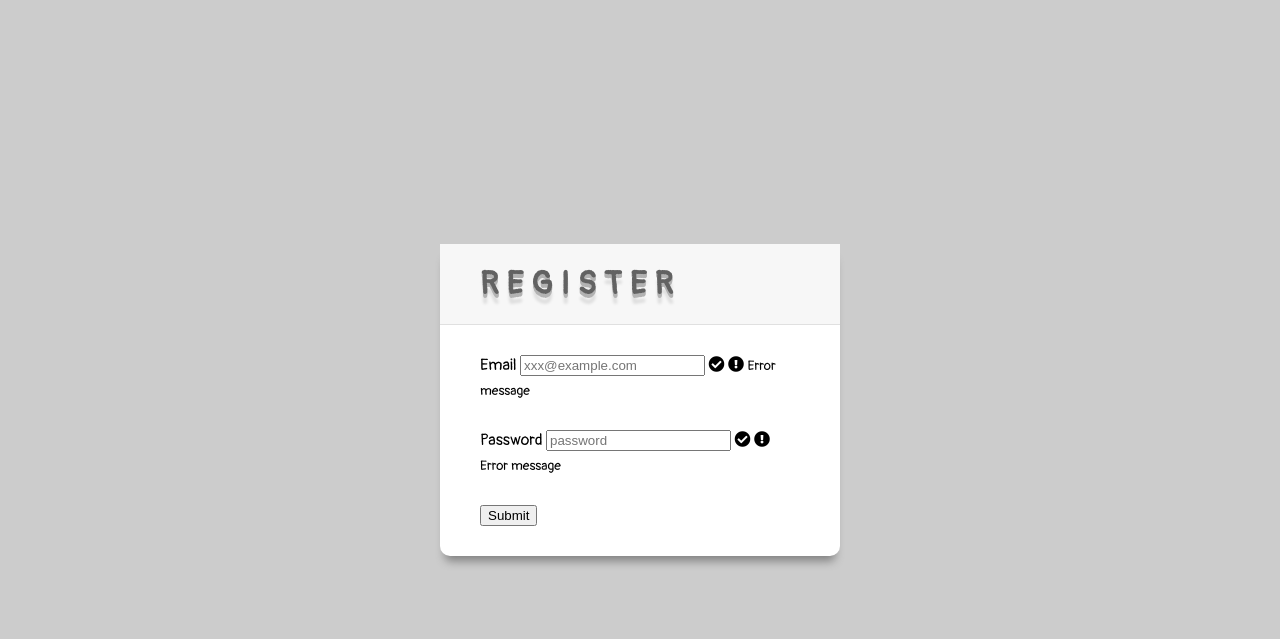
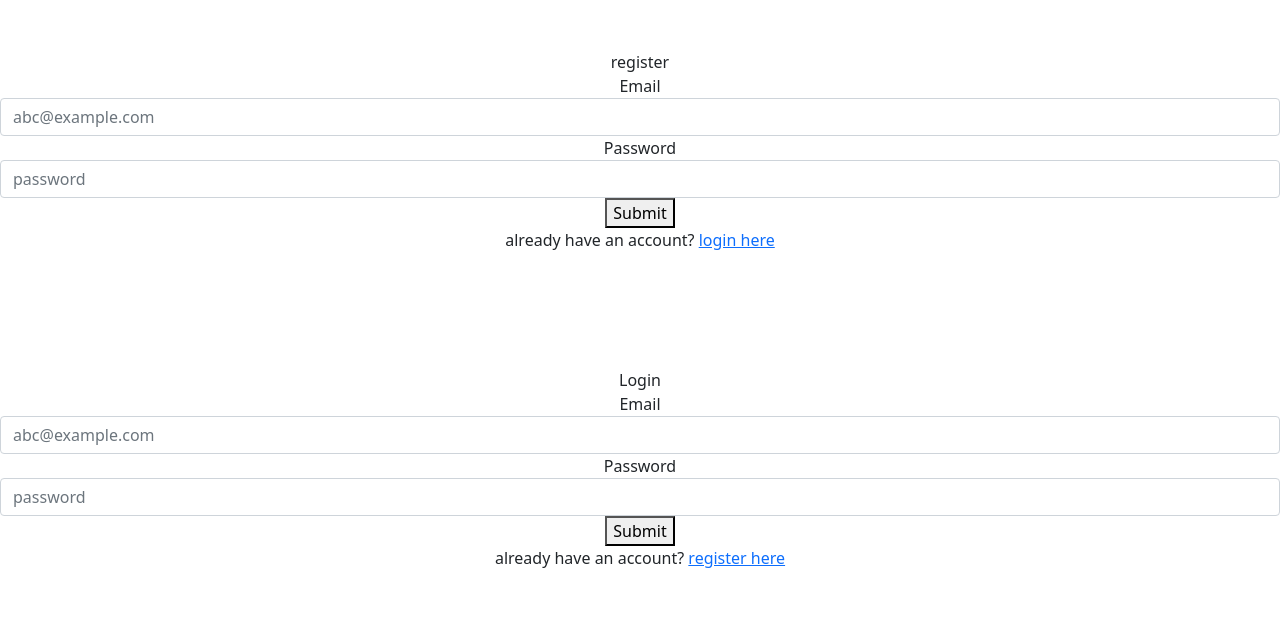
Before and after one commit to okihusni/FancyTodo-Client, a plain HTML site: page index.html in a window 1280 px wide. Drawn offline with nearby package versions, Linux system fonts and the light colour scheme.

Commit message:
revision for html structur and working on jquery

```diff
--- a/index.html
+++ b/index.html
@@ -4,35 +4,54 @@
   <meta charset="UTF-8">
   <meta http-equiv="X-UA-Compatible" content="IE=edge">
   <meta name="viewport" content="width=device-width, initial-scale=1.0">
-  <link rel="stylesheet" type="text/css" href="style.css"/>
-  <title>Document</title>
+  <link href="https://cdn.jsdelivr.net/npm/bootstrap@5.0.0-beta3/dist/css/bootstrap.min.css" rel="stylesheet" integrity="sha384-eOJMYsd53ii+scO/bJGFsiCZc+5NDVN2yr8+0RDqr0Ql0h+rP48ckxlpbzKgwra6" crossorigin="anonymous">
+  <title>Cooking Todo</title>
 </head>
 <body>
-  <div class="container">
-    <div class="header">
-      <h1>Register</h1>
+  <!-- Register Form -->
+  <div class="text-center" style="padding:50px 0">
+    <div class="logo">register</div>
+    <div class="registerForm">
+      <form id="register-form" class="text-center">
+        <div class="form-group">
+          <label for="emailRegister" class="sr-only">Email</label>
+          <input type="emailRegister" class="form-control" id="emailRegister" name="emailRegister" placeholder="abc@example.com">
+        </div>
+
+        <div class="form-group">
+          <label for="passwordRegister" class="sr-only">Password</label>
+          <input type="passwordRegister" class="form-control" id="passwordRegister" name="passwordRegister" placeholder="password">
+        </div>
+        <button type="submit" class="login-button">Submit</button>
+        <p>already have an account? <a href="#">login here</a></p>
+      </form>
     </div>
-    <form class="form" id="form">
-      <div class="form-control">
-        <label>Email</label>
-        <input type="email" placeholder="xxx@example.com" id="email">
-        <i class="fas fa-check-circle"></i>
-        <i class="fas fa-exclamation-circle"></i>
-        <small>Error message</small>
-      </div>
+  </div>
+  <!-- Register Form -->
 
-      <div class="form-control">
-        <label>Password</label>
-        <input type="password" placeholder="password" id="password">
-        <i class="fas fa-check-circle"></i>
-        <i class="fas fa-exclamation-circle"></i>
-        <small>Error message</small>
-      </div>
-      <button>Submit</button>
-    </form>
+  <!-- Login Form -->
+  <div class="text-center" style="padding:50px 0">
+    <div class="logo">Login</div>
+    <div class="loginForm">
+      <form id="login-form" class="text-center">
+        <div class="form-group">
+          <label for="email" class="sr-only">Email</label>
+          <input type="email" class="form-control" id="email" name="email" placeholder="abc@example.com">
+        </div>
+
+        <div class="form-group">
+          <label for="password" class="sr-only">Password</label>
+          <input type="password" class="form-control" id="password" name="password" placeholder="password">
+        </div>
+        <button type="submit" class="login-button">Submit</button>
+        <p>already have an account? <a href="#">register here</a></p>
+      </form>
+    </div>
   </div>
+  <!-- Login Form -->
 
   <script src="https://code.jquery.com/jquery-3.6.0.min.js"></script>
   <script src="./index.js"></script>
+  <script src="https://cdn.jsdelivr.net/npm/bootstrap@5.0.0-beta3/dist/js/bootstrap.bundle.min.js" integrity="sha384-JEW9xMcG8R+pH31jmWH6WWP0WintQrMb4s7ZOdauHnUtxwoG2vI5DkLtS3qm9Ekf" crossorigin="anonymous"></script>
 </body>
 </html>
--- a/index.js
+++ b/index.js
@@ -1,3 +1,26 @@
 $(document).ready(() => {
-  console.log('cek masuk gak');
-})
+  $('#register-form').on('submit', (e) => {
+    e.preventDefault();
+    register();
+  });
+});
+
+const register = () => {
+  const inputEmailRegister = $('#emailRegister');
+  const inputPassRegister = $('#passwordRegister');
+
+  $.ajax({
+    method: 'post',
+    url: 'http://localhost:3000/users/register',
+    data: {
+      email = inputEmailRegister.val(),
+      password = inputPassRegister.val()
+    }
+  })
+  .done(data => {
+    console.log(data);
+  })
+  .fail(err => {
+    console.log(err);
+  });
+};
--- a/style.css
+++ /dev/null
@@ -1,53 +0,0 @@
-@import url(https://cdnjs.cloudflare.com/ajax/libs/font-awesome/5.15.3/css/all.min.css);
-@import url('https://fonts.googleapis.com/css2?family=Pangolin&display=swap');
-
-* {
-  box-sizing: border-box;
-}
-
-body {
-  background-color: rgb(204, 204, 204);
-  font-family: 'Pangolin', cursive;
-  display: flex;
-  align-items: center;
-  justify-content: center;
-  min-height: 100vh;
-  margin: 0;
-}
-
-.header {
-  border-bottom: 1px solid rgb(224, 224, 224);
-  background-color: #f7f7f7;
-  padding: 20px 40px;
-}
-
-.header h1 {
-  letter-spacing: 8px;
-  text-shadow: 0 1px 0 #b3b3b3, 0 2px 0 #b3b3b3, 0 3px 0 #b3b3b3, 0 4px 0 #b3b3b3, 0 10px 3px rgba(0, 0, 0, .1);
-  text-transform: uppercase;
-  color: rgb(98, 98, 98);
-  margin: 0;
-}
-
-.container {
-  background-color: white;
-  border-radius: 10px;
-  box-shadow: 0 10px 10px -5px grey;
-  width: 400px;
-  max-width: 100%;
-}
-
-.form {
-  padding: 30px 40px;
-}
-
-.form-control {
-  margin-bottom: 10px;
-  padding-bottom: 20px;
-  position: relative;
-}
-
-.form-control label {
-  display: inline-block;
-  margin-bottom: 5px;
-}
```
